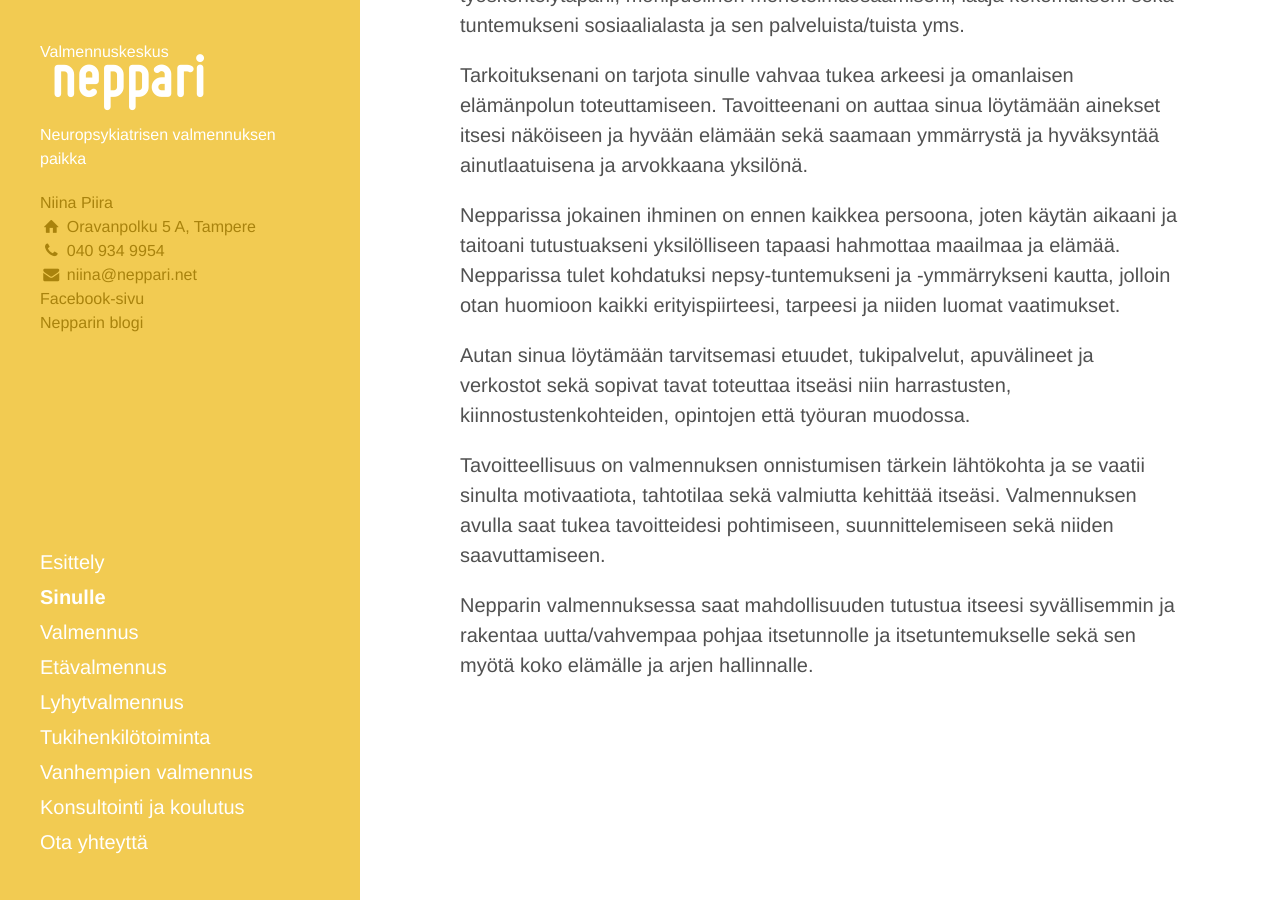
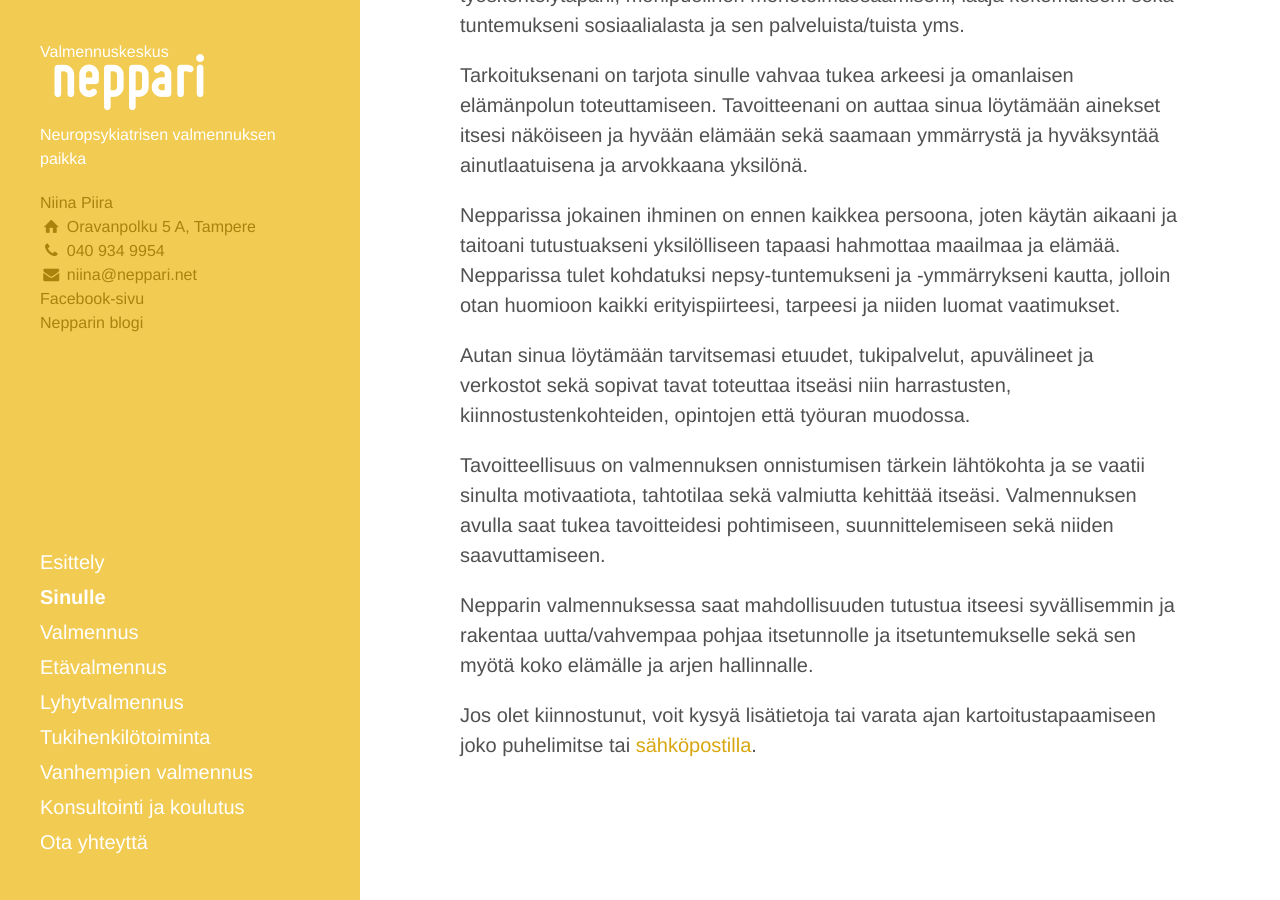
Before and after one commit to niinapiira/neppari.net, a Jekyll site: the page built from sinulle.md, in a window 1280 px wide and 900 px high, scrolled down 637 px. Built offline with Jekyll 4.4.1, drawn with Linux system fonts in a browser that asks for light colours; Markdown is read by kramdown in place of the engine named in the settings.

Commit message:
Updated sinulle.md

```diff
--- a/sinulle.md
+++ b/sinulle.md
@@ -9,6 +9,7 @@ published: true
 "link-title": ""
 polaroid: ""
 ---
+
 
 
 
@@ -35,3 +36,5 @@ Autan sinua löytämään tarvitsemasi etuudet, tukipalvelut, apuvälineet ja ve
 Tavoitteellisuus on valmennuksen onnistumisen tärkein lähtökohta ja se vaatii sinulta motivaatiota, tahtotilaa sekä valmiutta kehittää itseäsi. Valmennuksen avulla saat tukea tavoitteidesi pohtimiseen, suunnittelemiseen sekä niiden saavuttamiseen.
 
 Nepparin valmennuksessa saat mahdollisuuden tutustua itseesi syvällisemmin ja rakentaa uutta/vahvempaa pohjaa itsetunnolle ja itsetuntemukselle sekä sen myötä koko elämälle ja arjen hallinnalle.
+
+Jos olet kiinnostunut, voit kysyä lisätietoja tai varata ajan kartoitustapaamiseen joko puhelimitse tai [sähköpostilla](/ota-yhteytta).
```
